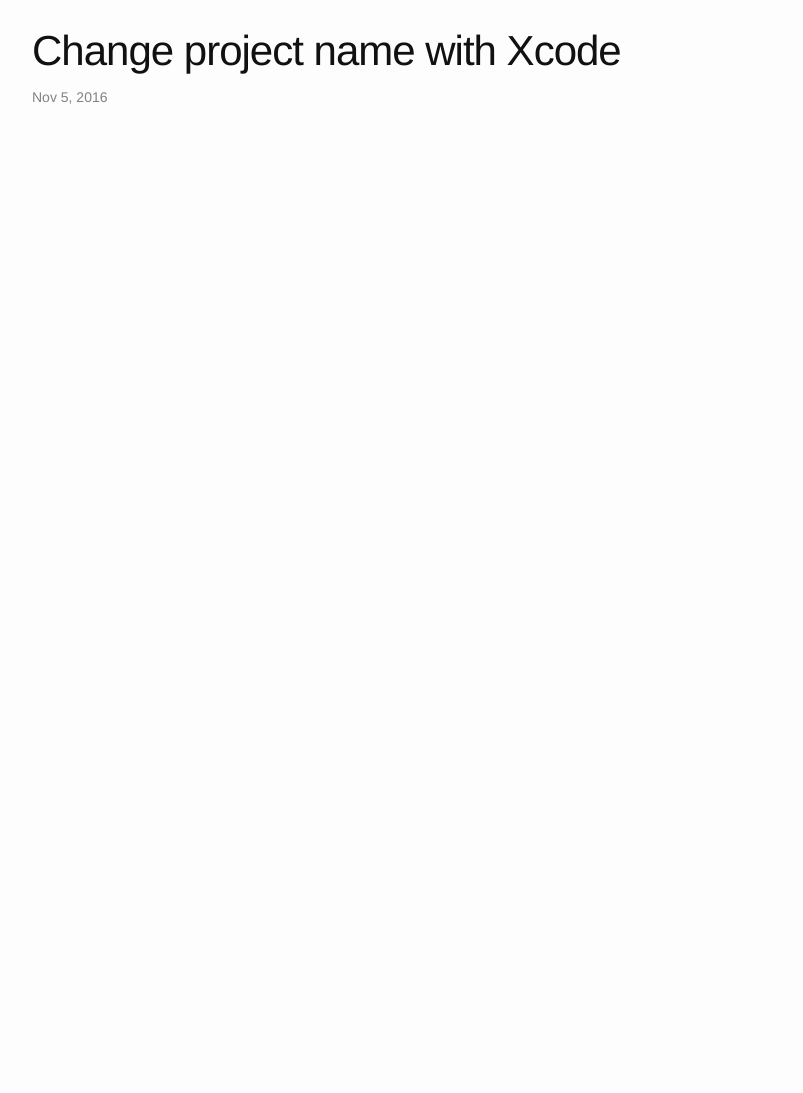
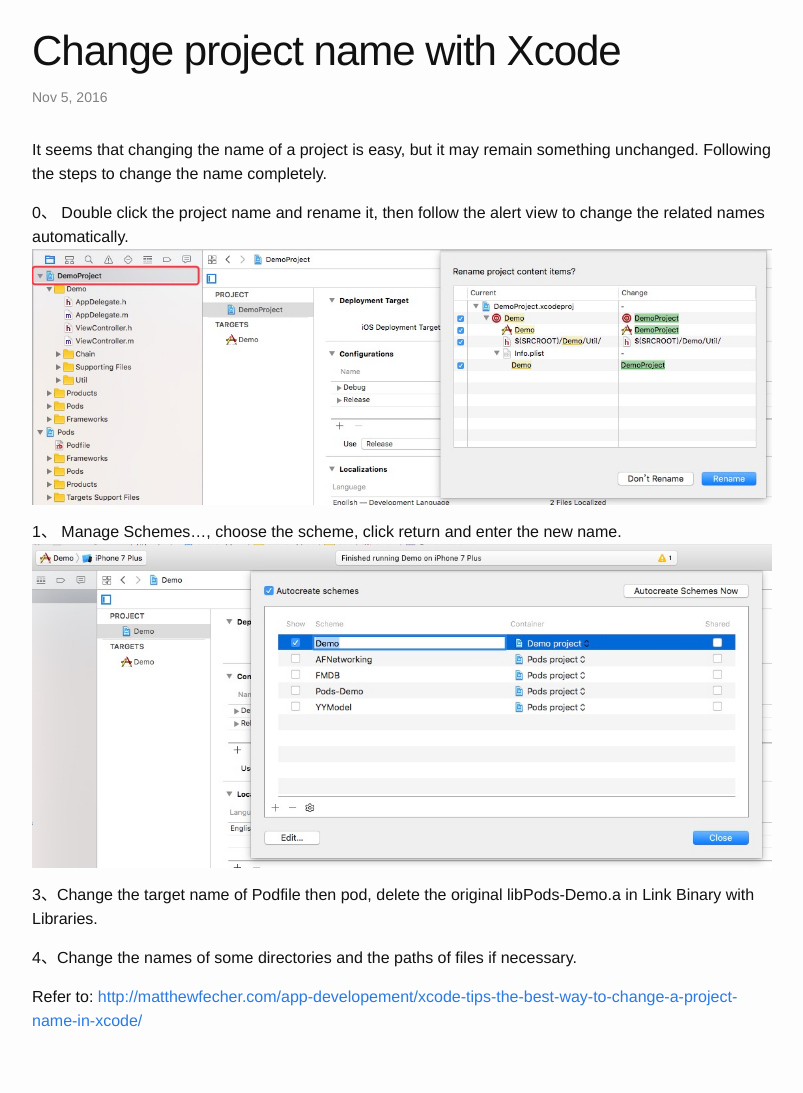
Before and after one commit to GeekRRK/GeekRRK.github.io, a Jekyll site: the page built from _posts/2016-11-05-Change project name with Xcode.md, in a window 1280 px wide. Shown: the whole page, without its empty margins (238-1041 px from the left). Built offline with Jekyll 4.4.1, drawn with Linux system fonts in a browser that asks for light colours; before the commit the page ends 900 px from its top, so only the background shows below that.

Commit message:
Update Change project name with Xcode

```diff
--- a/_posts/2016-11-05-Change project name with Xcode.md
+++ b/_posts/2016-11-05-Change project name with Xcode.md
@@ -2,3 +2,17 @@
 layout: post
 title: Change project name with Xcode
 ---
+
+It seems that changing the name of a project is easy, but it may remain something unchanged. Following the steps to change the name completely.
+
+0、 Double click the project name and rename it, then follow the alert view to change the related names automatically.
+![Change project name]({{site.baseurl}}/assets/change_project_name/change_project_name.png)
+
+1、 Manage Schemes..., choose the scheme, click return and enter the new name.
+![Change the scheme name]({{site.baseurl}}/assets/change_project_name/change_scheme_name.png)
+
+3、Change the target name of Podfile then pod, delete the original libPods-Demo.a in Link Binary with Libraries.
+
+4、Change the names of some directories and the paths of files if necessary.
+
+Refer to: <http://matthewfecher.com/app-developement/xcode-tips-the-best-way-to-change-a-project-name-in-xcode/>
```
Also changed, not shown: assets/change_project_name/change_project_name.png (added), assets/change_project_name/change_scheme_name.png (added), 1 other file.
